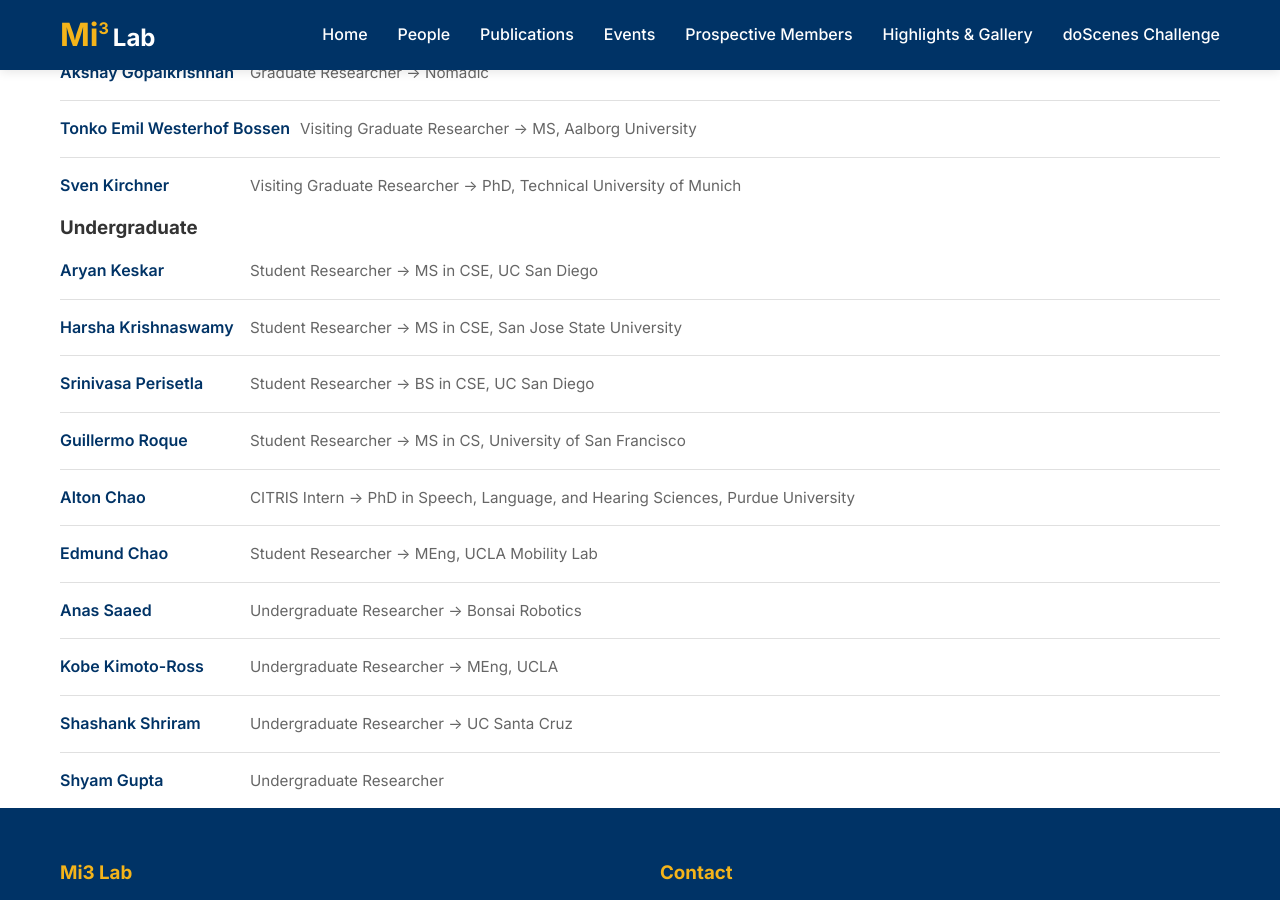
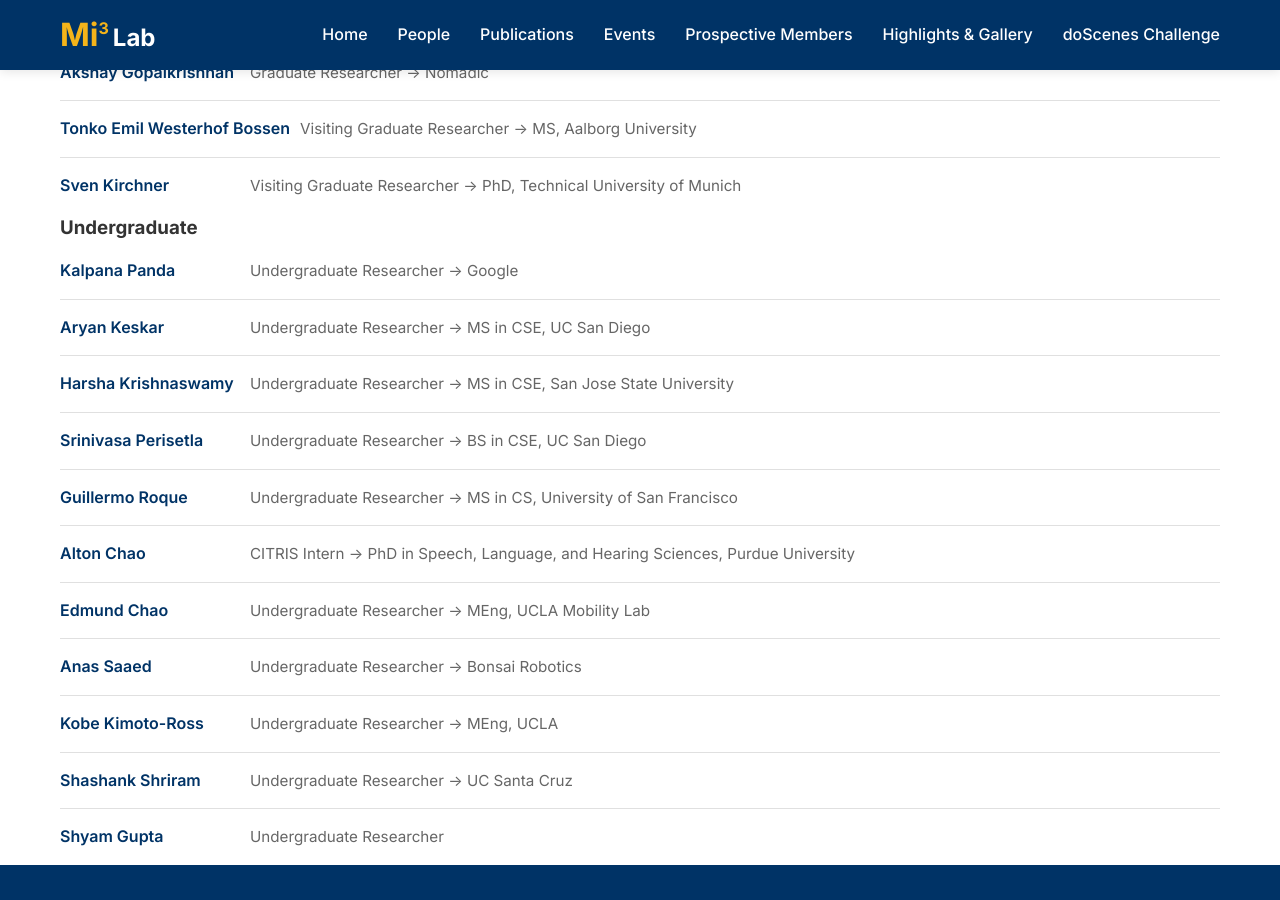
Before and after one commit to Mi3-Lab/mi3-lab.github.io, a Jekyll site: the page built from people.html, in a window 1280 px wide and 900 px high, scrolled down 3347 px. Built offline with Jekyll 4.4.1, drawn with Linux system fonts in a browser that asks for light colours.

Commit message:
Add Kalpana to undergrad alumni; update role labels to Undergraduate Researcher
Co-Authored-By: Claude Sonnet 4.6 <noreply@anthropic.com>

```diff
--- a/people.html
+++ b/people.html
@@ -234,20 +234,24 @@ title: People
     <h3>Undergraduate</h3>
     <ul class="alumni-list">
       <li>
+        <span class="alumni-name">Kalpana Panda</span>
+        <span class="alumni-details">Undergraduate Researcher &rarr; Google</span>
+      </li>
+      <li>
         <span class="alumni-name">Aryan Keskar</span>
-        <span class="alumni-details">Student Researcher &rarr; MS in CSE, UC San Diego</span>
+        <span class="alumni-details">Undergraduate Researcher &rarr; MS in CSE, UC San Diego</span>
       </li>
       <li>
         <span class="alumni-name">Harsha Krishnaswamy</span>
-        <span class="alumni-details">Student Researcher &rarr; MS in CSE, San Jose State University</span>
+        <span class="alumni-details">Undergraduate Researcher &rarr; MS in CSE, San Jose State University</span>
       </li>
       <li>
         <span class="alumni-name">Srinivasa Perisetla</span>
-        <span class="alumni-details">Student Researcher &rarr; BS in CSE, UC San Diego</span>
+        <span class="alumni-details">Undergraduate Researcher &rarr; BS in CSE, UC San Diego</span>
       </li>
       <li>
         <span class="alumni-name">Guillermo Roque</span>
-        <span class="alumni-details">Student Researcher &rarr; MS in CS, University of San Francisco</span>
+        <span class="alumni-details">Undergraduate Researcher &rarr; MS in CS, University of San Francisco</span>
       </li>
       <li>
         <span class="alumni-name">Alton Chao</span>
@@ -255,7 +259,7 @@ title: People
       </li>
       <li>
         <span class="alumni-name">Edmund Chao</span>
-        <span class="alumni-details">Student Researcher &rarr; MEng, UCLA Mobility Lab</span>
+        <span class="alumni-details">Undergraduate Researcher &rarr; MEng, UCLA Mobility Lab</span>
       </li>
       <li>
         <span class="alumni-name">Anas Saaed</span>
```
